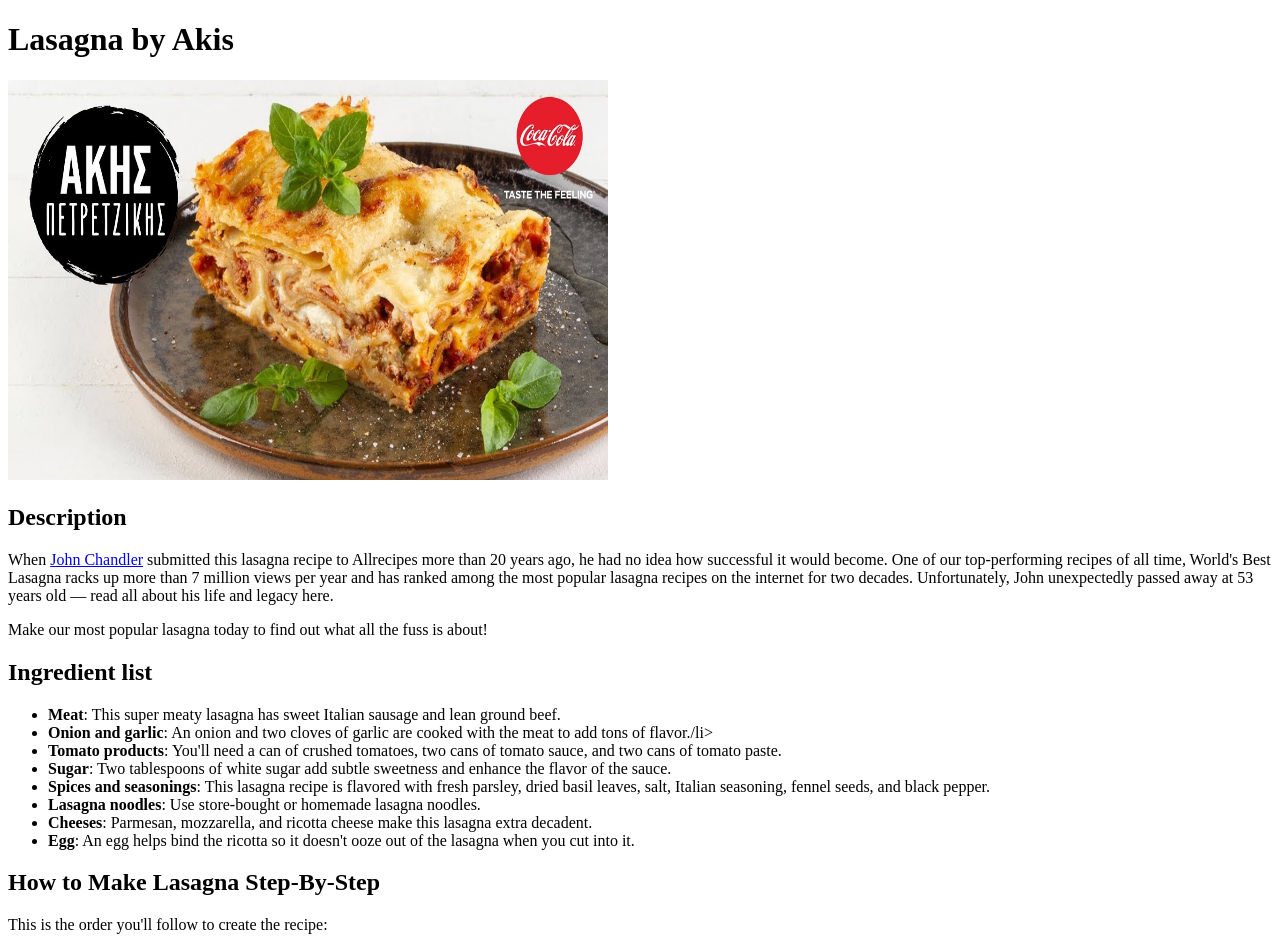
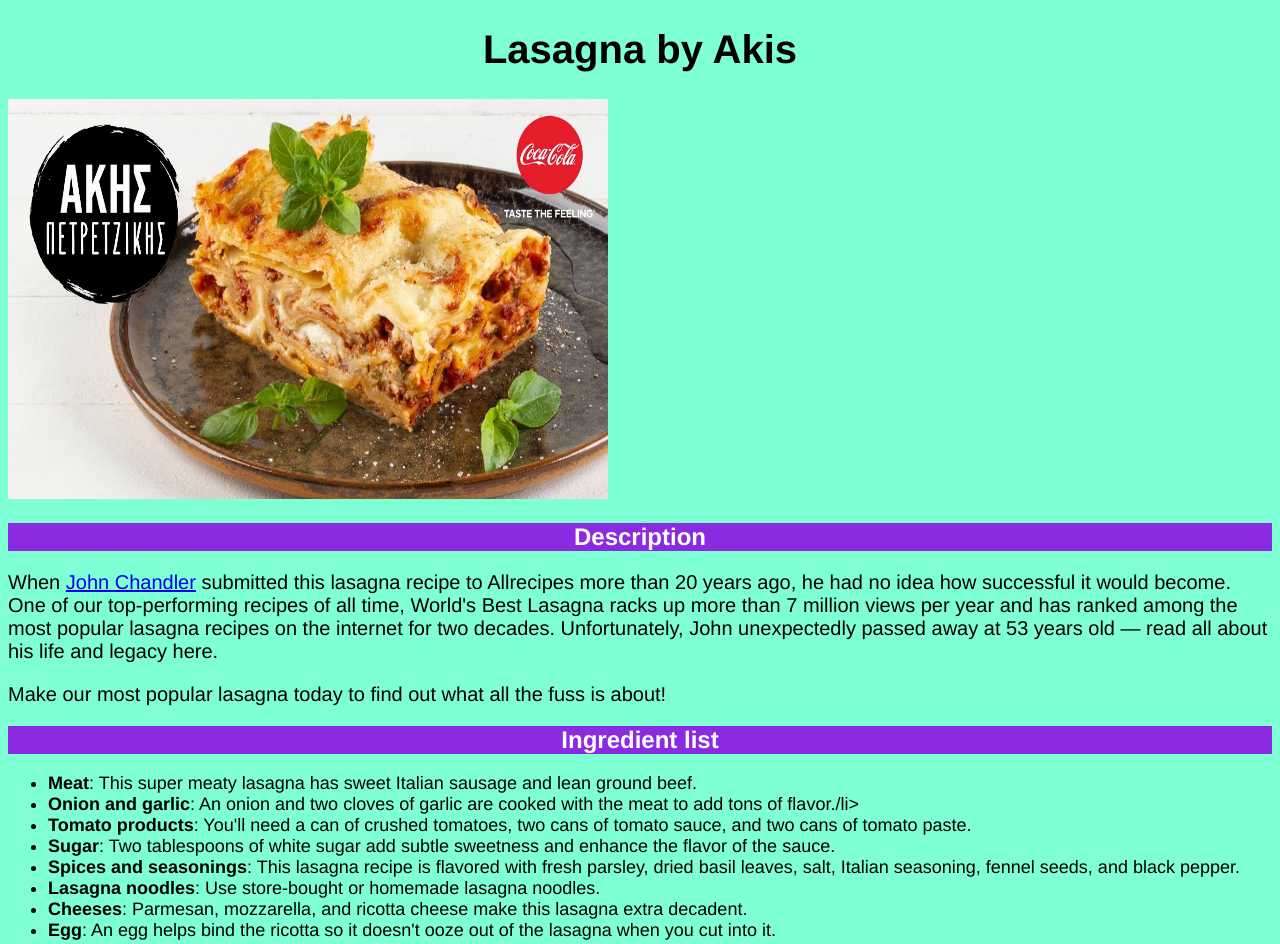
Before and after one commit to contiyo/odin-recipes, a plain HTML site: page recipes/lasagna.html in a window 1280 px wide. Shown: the top 944 px of the page. Drawn offline with Linux system fonts and the light colour scheme.

Commit message:
Add CSS file

```diff
--- /dev/null
+++ b/recipes/css/styles.css
@@ -0,0 +1,31 @@
+* {
+    font-family: 'Franklin Gothic Medium', 'Arial Narrow', Arial, sans-serif
+}
+
+body {
+    background-color: aquamarine;
+}
+
+.main-header {
+    text-align: center;
+    font-size: 40px;
+}
+
+.main-list {
+    color: blue;
+    font-size: 23px;
+}
+
+h2 {
+    text-align: center;
+    background-color: blueviolet;
+    color: white;
+}
+
+p {
+    font-size: 20px;
+}
+
+li {
+    font-size: 18px;
+}
--- a/recipes/lasagna.html
+++ b/recipes/lasagna.html
@@ -5,10 +5,11 @@
     <meta charset="UTF-8">
     <meta name="viewport" content="width=device-width, initial-scale=1.0">
     <title>Document</title>
+    <link rel="stylesheet" href="./css/styles.css">
 </head>
 
 <body>
-    <h1>Lasagna by Akis</h1>
+    <h1 class="main-header">Lasagna by Akis</h1>
     <img src="./images/lasagna.jpg" alt="Photo of cooked lasagna" width="600" height="400">
     <h2>Description</h2>
     <p> When <a href="https://www.allrecipes.com/cook/177901" target="_blank" rel="noopener noreferrer">John
```
Also changed, not shown: index.html (+5 -4 lines), recipes/scrambled_eggs.html (+1 -0 lines), recipes/trahana_pie.html (+7 -4 lines).
